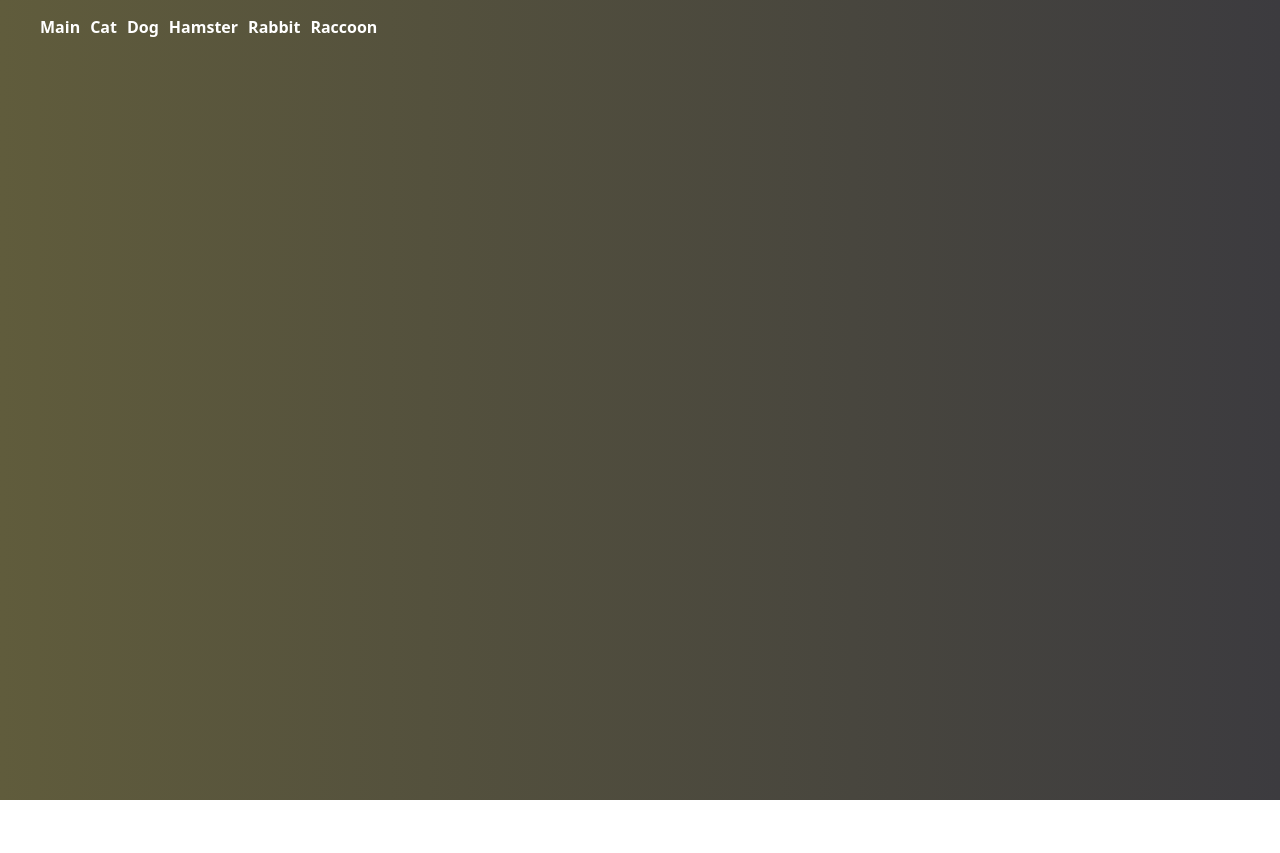
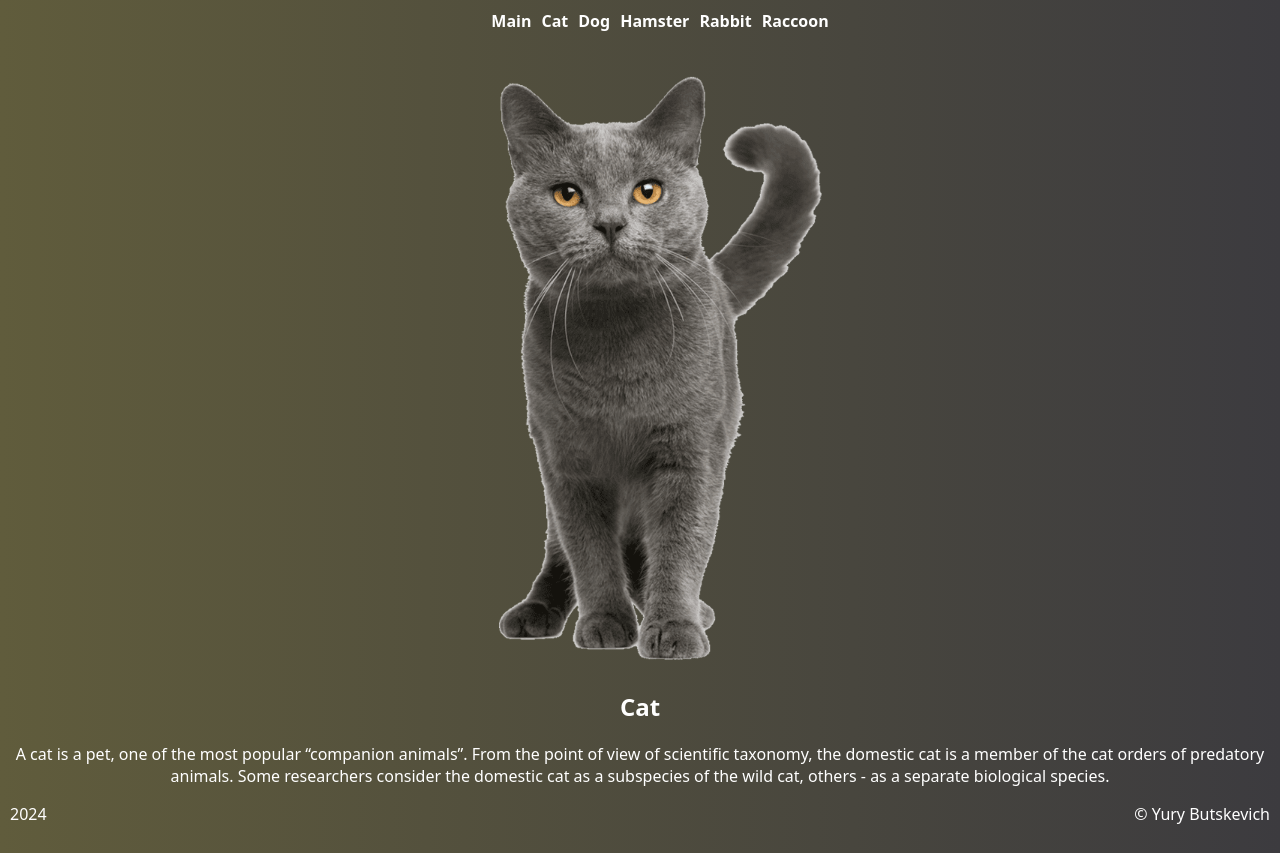
Before and after one commit to YourunB/test-routing, a website built with webpack: page src/index.html in a window 1280 px wide. Before the commit the page ends 800 px from the top, so only its background shows below. Built offline with nearby package versions, Linux system fonts and the light colour scheme; files whose address does not match are found by name.

Commit message:
feat: add footer

```diff
--- a/src/index.sass
+++ b/src/index.sass
@@ -13,15 +13,28 @@ html
 
 body
   margin: 0
-  padding: 0
+  padding: 10px
 
 a
   color: inherit
   text-decoration: inherit
 
 ul
+  margin: 0
   list-style-type: none
   display: flex
   gap: 10px
   flex-wrap: wrap
   font-weight: 700
+
+header
+  display: flex
+  justify-content: center
+  align-content: center
+  height: 60px
+
+footer
+  display: flex
+  justify-content: space-between
+  align-content: center
+  height: 40px
--- a/src/index.ts
+++ b/src/index.ts
@@ -1,4 +1,5 @@
 import './index.sass';
+import { catPage } from './pages/catPage';
 
 const header = document.createElement('header');
 const main = document.createElement('main');
@@ -15,4 +16,11 @@ header.innerHTML = `
   </ul>
 `;
 
+main.append(catPage);
+
+footer.innerHTML = `
+  <span>2024</span>
+  <a href="https://github.com/yourunb">&copy; Yury Butskevich</a>
+`;
+
 document.body.append(header, main, footer);
--- a/src/pages/catPage.ts
+++ b/src/pages/catPage.ts
@@ -1,9 +1,12 @@
 import './petsPages.sass';
+import '../assets/images/cat.png';
 
 const catPage = document.createElement('div');
 catPage.classList.add('page');
 catPage.innerHTML = `
+  <img src="cat.png" alt="Cat" class="image-pet">
   <h2>Cat</h2>
-  <img src="./assets/cat.png" alt="Cat">
   <p>A cat is a pet, one of the most popular “companion animals”. From the point of view of scientific taxonomy, the domestic cat is a member of the cat orders of predatory animals. Some researchers consider the domestic cat as a subspecies of the wild cat, others - as a separate biological species.</p>
 `;
+
+export { catPage };
--- a/src/pages/petsPages.sass
+++ b/src/pages/petsPages.sass
@@ -0,0 +1,12 @@
+.page
+  min-height: calc(100vh -  100px)
+
+.image-pet
+  max-width: 600px
+  width: 100%
+  display: block
+  margin: auto
+
+h2,
+p
+  text-align: center
```
